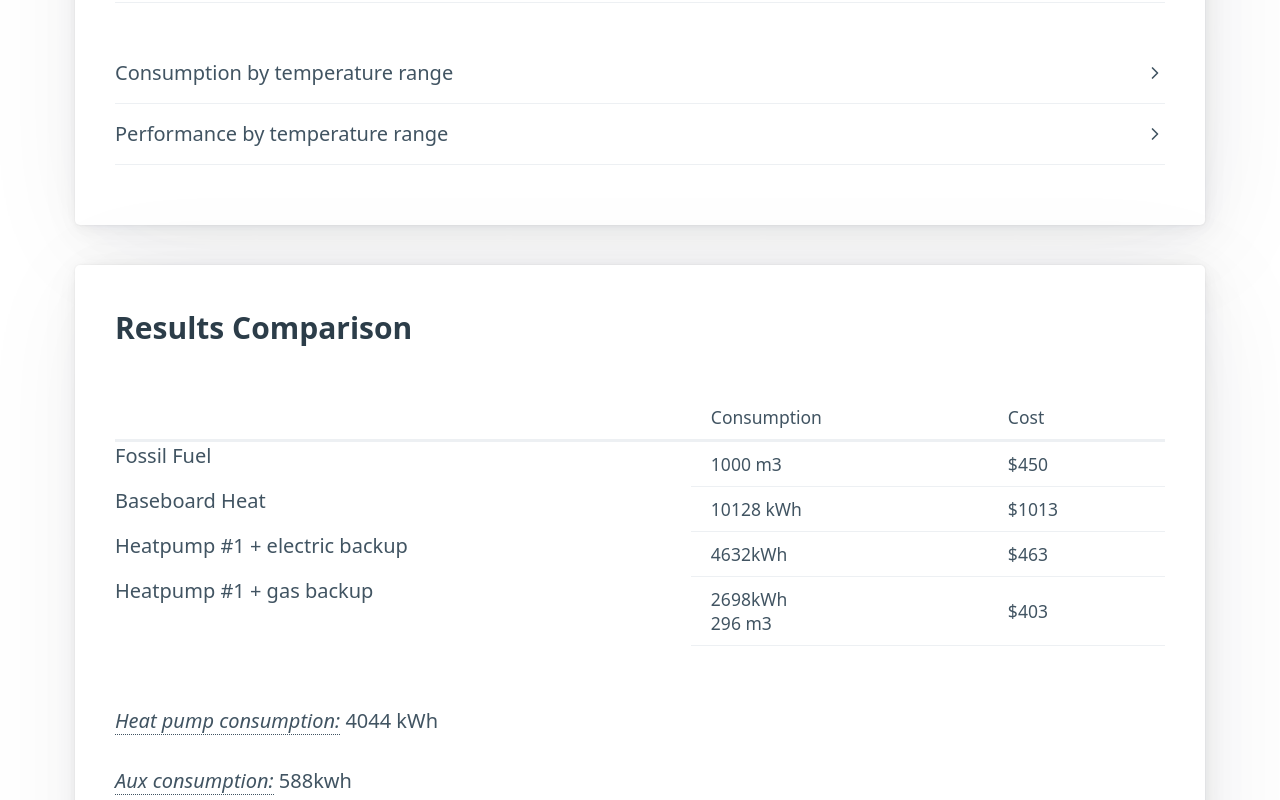
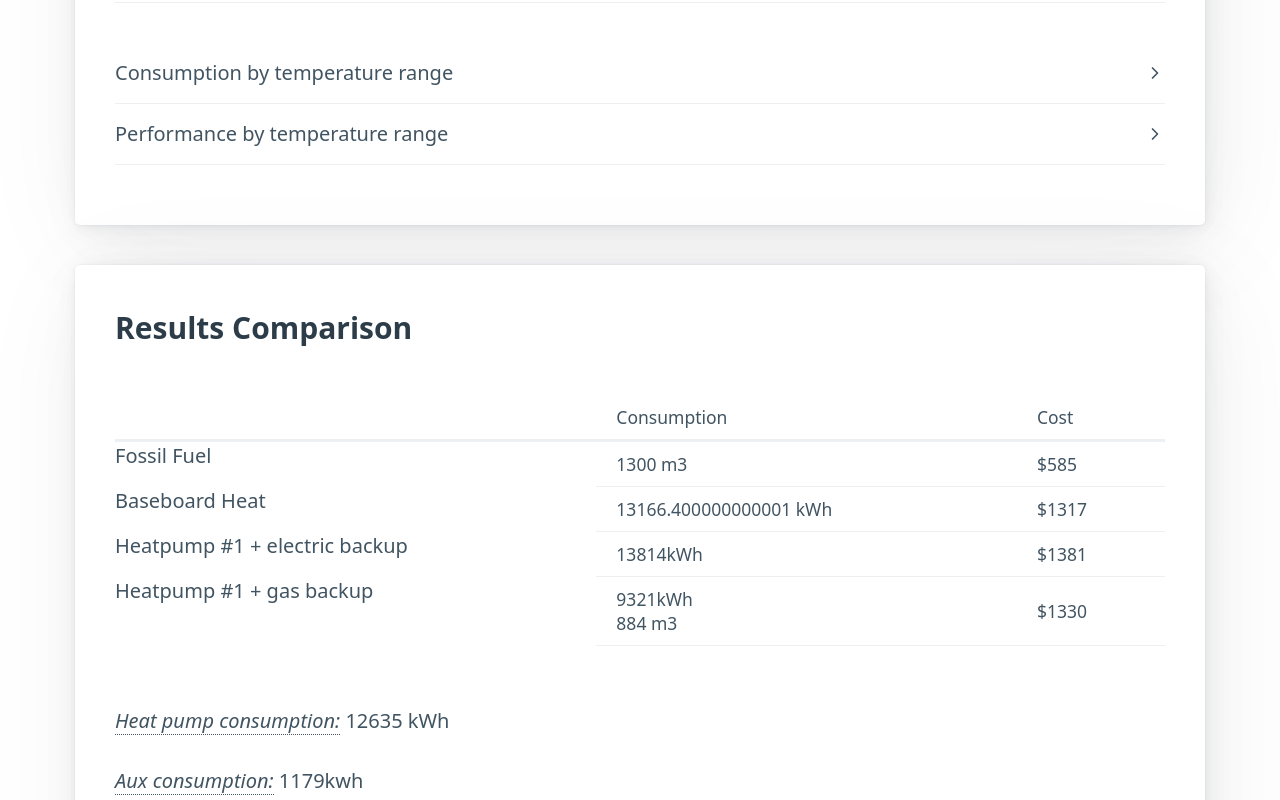
Before and after one commit to NickLewanowicz/gas-to-heatpump-calculator, a React (Create React App) app: page / in a window 1280 px wide. Shown: the part 2000-2800 px from the top of the page. Built offline with nearby package versions, Linux system fonts and the light colour scheme.

Commit message:
1 file modified

```diff
--- a/src/App.tsx
+++ b/src/App.tsx
@@ -10,18 +10,26 @@ import {
 import { CapacityChart } from './components/CapacityChart';
 import { useSearchParams } from 'react-router-dom';
 
+const KWH_BTU = 3412;
+
 export interface Heatpump {
   name: string;
   cop: number[];
   cap: number[];
 }
 export default function App() {
-  const ottawaWeather = hourlyOttawa.filter((_, index) => index % 1 === 0);
+  const cutoff = new Date(2022, 7, 30);
+  const ottawaWeather = hourlyOttawa
+    .filter((_, index) => index % 1 === 0)
+    .slice(0, hourlyOttawa.length)
+    .filter((hour) => hour.datetime > cutoff);
 
   const cityDataMap = {
     ottawa: ottawaWeather,
     toronto: torontoWeather,
   };
+
+  console.log(hourlyOttawa.filter((hour) => hour.temp >= 22).length);
 
   const cmGasToKwh = 10.55;
   const [searchParams, setSearchParams] = useSearchParams();
@@ -29,7 +37,7 @@ export default function App() {
   const [indoor, setIndoor] = useState(22);
   const [designTemp, setDesignTemp] = useState(-30);
   const [designBtu, setDesignBtu] = useState(48000);
-  const [gasUsage, setGasUsage] = useState(1000);
+  const [gasUsage, setGasUsage] = useState(1300);
   const [city, setCity] = useState<Cities>('ottawa');
   const [furnaceEfficiency, setFurnaceEfficiency] = useState(0.96);
   const [costGas, setCostGas] = useState(0.45);
@@ -91,6 +99,8 @@ export default function App() {
   let rows = getRows(thresholds, weather);
   useEffect(() => {
     rows = getRows(thresholds, weather);
+    console.log(rows.map((row) => row.amountOfEnergyNeeded));
+    console.log(rows.reduce((acc, row) => acc + row.amountOfEnergyNeeded, 0));
   }, [heatpumps]);
 
   return (
@@ -399,8 +409,6 @@ export default function App() {
               }
             );
 
-            const heatPumpEnergy = val.heatPumpEnergy;
-
             return (
               <tr>
                 <td>{`${val.label} °C`}</td>
@@ -419,6 +427,9 @@ export default function App() {
                   <br />
                   {(val.copAverage / val.days.length).toFixed(2)}{' '}
                   <em data-tooltip="COP average for range">COP</em>
+                  {/* <br />
+                  {(val.heatPumpEnergy).toFixed(2)}{' '}
+                  <em data-tooltip="Output of energy">kw</em> */}
                 </td>
               </tr>
             );
@@ -502,6 +513,7 @@ export default function App() {
         heatPumpDuelFuel,
         fossilFuelKwh,
         copAverage,
+        amountOfEnergyNeeded,
       } = daysBelow.reduce(
         (acc, day, j) => {
           const { cop: dayCop, cap: dayCap } = getEfficiencyAtTemp(
@@ -514,6 +526,7 @@ export default function App() {
             heatPump: dayHeatPumpKwh,
             heatPumpDuelFuel: dayHeatPumpDuelFuel,
             fossilFuelKwh: dayFossilFuelKwh,
+            amountOfEnergyNeeded,
           } = getEnergySource(day, dayCap, dayCop);
 
           return {
@@ -521,6 +534,8 @@ export default function App() {
             heatPumpKwhConsumed: acc.heatPumpKwhConsumed + dayHeatPumpKwh,
             heatPumpDuelFuel: acc.heatPumpDuelFuel + dayHeatPumpDuelFuel,
             fossilFuelKwh: acc.fossilFuelKwh + dayFossilFuelKwh,
+            amountOfEnergyNeeded:
+              acc.amountOfEnergyNeeded + amountOfEnergyNeeded,
             copAverage: acc.copAverage + dayCop,
           };
         },
@@ -530,6 +545,7 @@ export default function App() {
           heatPumpDuelFuel: 0,
           fossilFuelKwh: 0,
           copAverage: 0,
+          amountOfEnergyNeeded: 0,
         }
       );
 
@@ -538,10 +554,8 @@ export default function App() {
       const heatingDeltaPercent = Number(heatingDelta / heatingDegrees);
 
       const gas = gasUsage * (heatingDelta / heatingDegrees);
-      const heatPumpEnergy =
-        ((heatingDelta / heatingDegrees) * kwhEquivalent) /
-        heatpumps[selected].cop[i];
-      const costSavings = gas * costGas - heatPumpEnergy * costKwh;
+
+      const costSavings = gas * costGas - heatPumpKwhConsumed * costKwh;
 
       let label = '';
 
@@ -549,6 +563,12 @@ export default function App() {
         label = `< ${val}`;
       } else {
         label = `${val} to ${thresholds[i + 1]}`;
+      }
+
+      function normalizeToYear(input: number) {
+        const numberOfDaysInDataset = weather.length / 24;
+        const numberOfDaysInHeatingSeason = 270;
+        return input * (numberOfDaysInHeatingSeason / numberOfDaysInDataset);
       }
 
       return {
@@ -561,13 +581,13 @@ export default function App() {
         percentHours: percent,
         heatingDegrees: heatingDelta,
         heatingPercent: heatingDeltaPercent,
-        heatPumpEnergy: heatPumpEnergy,
         gains: costSavings,
-        resistiveKwhConsumed,
-        heatPumpKwhConsumed,
-        heatPumpDuelFuel,
-        fossilFuelKwh,
+        resistiveKwhConsumed: normalizeToYear(resistiveKwhConsumed),
+        heatPumpKwhConsumed: normalizeToYear(heatPumpKwhConsumed),
+        heatPumpDuelFuel: normalizeToYear(heatPumpDuelFuel),
+        fossilFuelKwh: normalizeToYear(heatPumpDuelFuel),
         copAverage,
+        amountOfEnergyNeeded,
       };
     });
   }
@@ -586,15 +606,24 @@ export default function App() {
     heatPump: number;
     heatPumpDuelFuel: number;
     fossilFuelKwh: number;
+    amountOfEnergyNeeded: number;
   } {
     const requiredBtus = getDesignLoadAtTemp(hour.temp);
-    const heatingDegreesThisHour = indoor - hour.temp;
-    const proportionOfHeatingDegrees = heatingDegreesThisHour / heatingDegrees;
-    const amountOfEnergyNeeded = proportionOfHeatingDegrees * kwhEquivalent;
+    const amountOfEnergyNeeded = requiredBtus / KWH_BTU;
     const proportionHeatPump = Math.min(btusAtTemp / requiredBtus, 1);
 
     const resistiveHeat = (1 - proportionHeatPump) * amountOfEnergyNeeded;
     const heatPump = (proportionHeatPump * amountOfEnergyNeeded) / copAtTemp;
+    // Math.random() <= 0.0004 &&
+    //   console.log(
+    //     'asdf',
+    //     resistiveHeat,
+    //     hour.temp,
+    //     requiredBtus,
+    //     copAtTemp,
+    //     amountOfEnergyNeeded,
+    //     heatPump
+    //   );
     const heatPumpDuelFuel = proportionHeatPump === 1 ? heatPump : 0;
     const fossilFuelKwh = proportionHeatPump === 1 ? 0 : amountOfEnergyNeeded;
 
@@ -603,6 +632,7 @@ export default function App() {
       heatPump,
       heatPumpDuelFuel,
       fossilFuelKwh,
+      amountOfEnergyNeeded,
     };
   }
 
```
